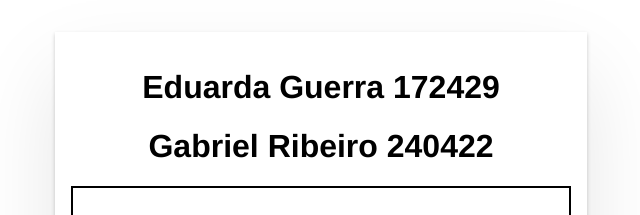
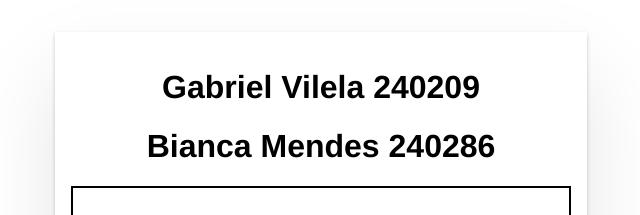
Before and after one commit to Dev-ilela/Front-TodoApp, an Angular app: page / in a window 1280 px wide. Shown: the top 215 px of the page, without its empty margins (319-959 px from the left). Built offline with nearby package versions, Linux system fonts and the light colour scheme; no server answers.

Commit message:
commit salvador demais!

```diff
--- a/src/app/app.component.html
+++ b/src/app/app.component.html
@@ -7,8 +7,8 @@
 <!-- * * * * * * * to get started with your project! * * * * * * * -->
 <!-- * * * * * * * * * * * * * * * * * * * * * * * * * * * * * * * -->
 <div class="main">
-  <h1>Eduarda Guerra 172429</h1>
-  <h1>Gabriel Ribeiro 240422</h1>
+  <h1>Gabriel Vilela 240209</h1>
+  <h1>Bianca Mendes  240286</h1>
   <input class="lg-text-input" #campoNovoItem />
   <button class="btn-primary" (click)="CREATE_tarefa(campoNovoItem.value)">Adicionar Tarefa</button>
 
--- a/src/app/app.component.ts
+++ b/src/app/app.component.ts
@@ -15,7 +15,7 @@ apiURL : string;
 
   constructor(private http: HttpClient)
   {
-    this.apiURL = 'https://back-todoapp-7bqd.onrender.com';
+    this.apiURL = 'https://back-todoapp-5e0l.onrender.com';
     this.READ_tarefas();
   }
 
```
